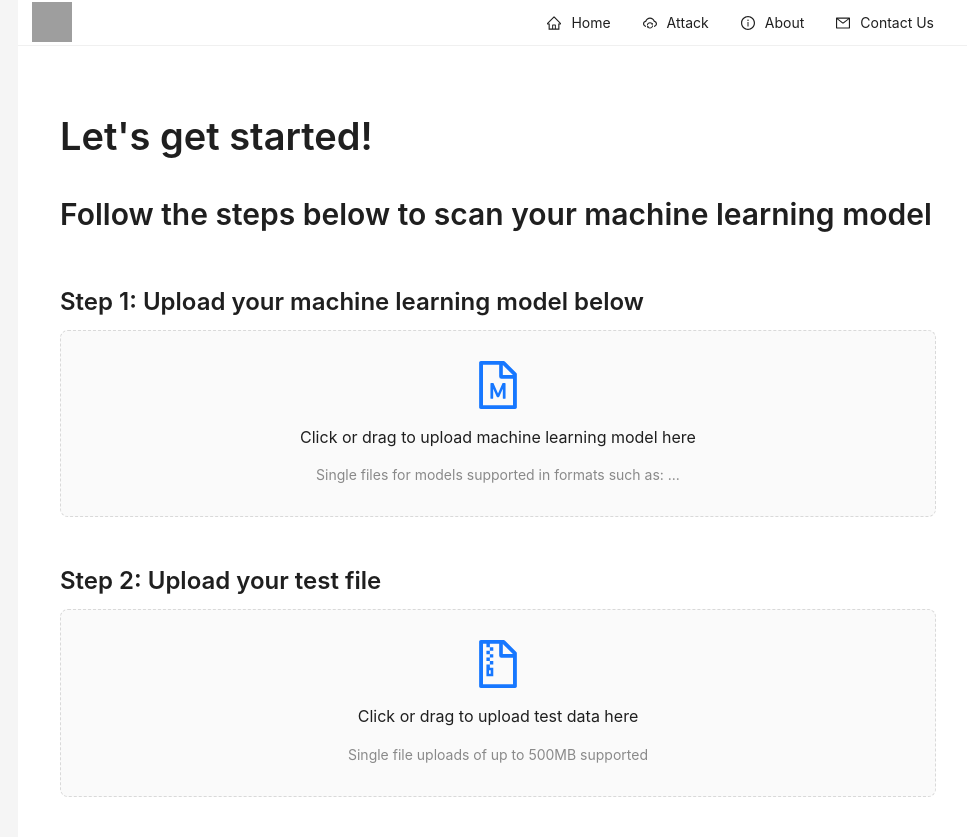
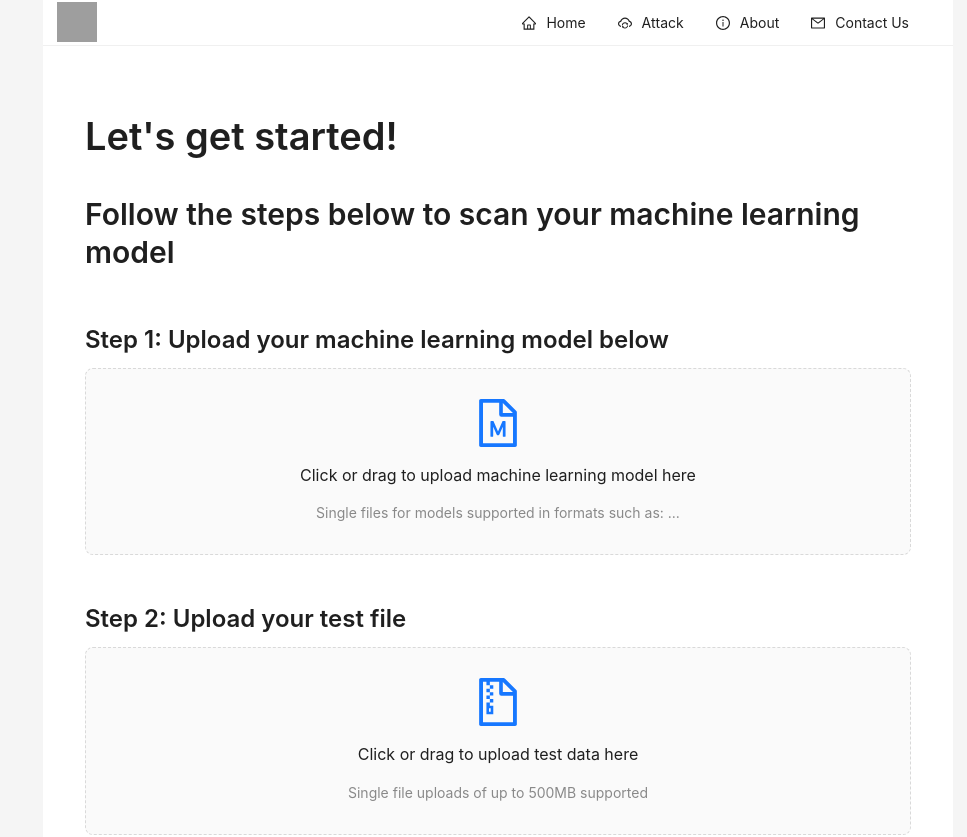
Before and after one commit to ncheungg/DEEP-LEARNING-SECURITY-TOOLS-REPOSITORY, a Next.js app: page /attack in a window 1280 px wide. Shown: the top 837 px of the page, without its empty margins (142-1109 px from the left). Built offline with nearby package versions, Linux system fonts and the light colour scheme; grey boxes are pictures that could not be loaded.

Commit message:
Page width
Content is centered and fixed to a width of "65em" for the time being

```diff
--- a/src/component/navbar/Navbar.tsx
+++ b/src/component/navbar/Navbar.tsx
@@ -122,7 +122,7 @@ const Navbar: React.FC = () => {
   };
 
   return (
-    <Col span={18} offset={3}>
+    <div>
       <a style={{ width: 40, height: 40, position: "absolute", paddingLeft: "1em", paddingTop: "2px" }} href="/">
         <img style={{ width: 40, height: 40 }} src="https://www.dropbox.com/s/veip84995nzd0mb/navlogo.png?raw=1" alt="Logo" />
       </a>
@@ -134,9 +134,10 @@ const Navbar: React.FC = () => {
         style={{
           justifyContent: "right",
           paddingRight: "2em",
+          width: "65em",
         }}
       />
-    </Col>
+    </div>
   );
 };
 
--- a/src/pages/about/index.tsx
+++ b/src/pages/about/index.tsx
@@ -10,15 +10,15 @@ const { Content } = Layout;
 
 export default function Home() {
   return (
-    <Layout>
+    <Layout style={{ alignItems: "center" }}>
       <Navbar />
 
-      <Col span={18} offset={3}>
       <Content
         style={{
           backgroundColor: "white",
           minHeight: "calc(100vh - 4em)",
           padding: "3em",
+          width: "65em",
         }}
       >
         <Title>About Us</Title>
@@ -45,7 +45,6 @@ export default function Home() {
       </Content>
 
       <Footer />
-      </Col>
     </Layout>
   );
 }
--- a/src/pages/attack/index.tsx
+++ b/src/pages/attack/index.tsx
@@ -22,15 +22,15 @@ const { Content } = Layout;
 
 export default function Home() {
   return (
-    <Layout>
+    <Layout style={{ alignItems: "center" }}>
       <Navbar />
 
-      <Col span={18} offset={3}>
       <Content
         style={{
           backgroundColor: "white",
           minHeight: "calc(100vh - 4em)",
           padding: "3em",
+          width: "65em",
         }}
       >
         <Title>Let's get started!</Title>
@@ -70,7 +70,6 @@ export default function Home() {
       </Content>
 
       <Footer />
-      </Col>
     </Layout>
   );
 }
--- a/src/pages/contact/index.tsx
+++ b/src/pages/contact/index.tsx
@@ -9,14 +9,15 @@ const { Content } = Layout;
 
 export default function Contact() {
   return (
-    <Layout>
+    <Layout style={{ alignItems: "center" }}>
       <Navbar />
-      <Col span={18} offset={3}>
+
       <Content
         style={{
           backgroundColor: "white",
           minHeight: "calc(100vh - 4em)",
           padding: "3em",
+          width: "65em",
         }}
       >
         <Title>Contact Us</Title>
@@ -27,7 +28,6 @@ export default function Contact() {
         <ContactForm />
       </Content>
       <Footer />
-      </Col>
     </Layout>
   );
 }
--- a/src/pages/index.tsx
+++ b/src/pages/index.tsx
@@ -10,16 +10,15 @@ const { Content } = Layout;
 
 export default function Home() {
   return (
-    <Layout>
+    <Layout style={{ alignItems: "center" }}>
       <Navbar />
 
-      <Col span={18} offset={3}>
       <Content
         style={{
           backgroundColor: "white",
           minHeight: "calc(100vh - 4em)",
           padding: "3em",
-            //display: "flex",
+          width: "65em",
           //justifyContent: "center !important",
           //width: "80%"
         }}
@@ -62,7 +61,6 @@ export default function Home() {
           Contact
         </Button>
       </Content>
-      </Col>
 
       <Footer />
     </Layout>
```
Lines whose indentation alone changed are shown as unchanged.
